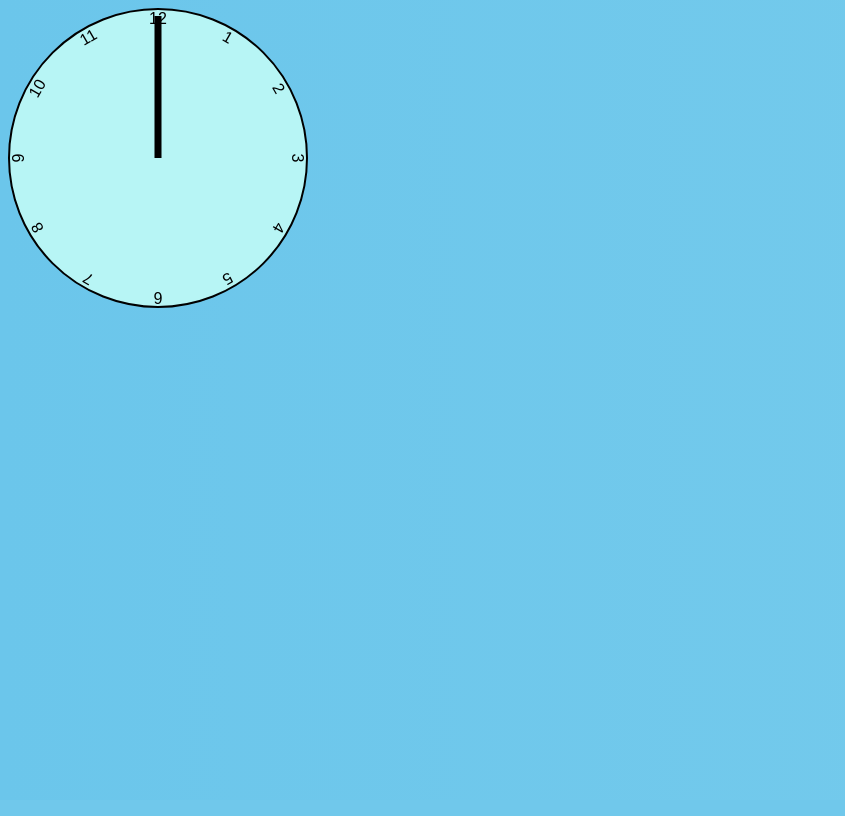
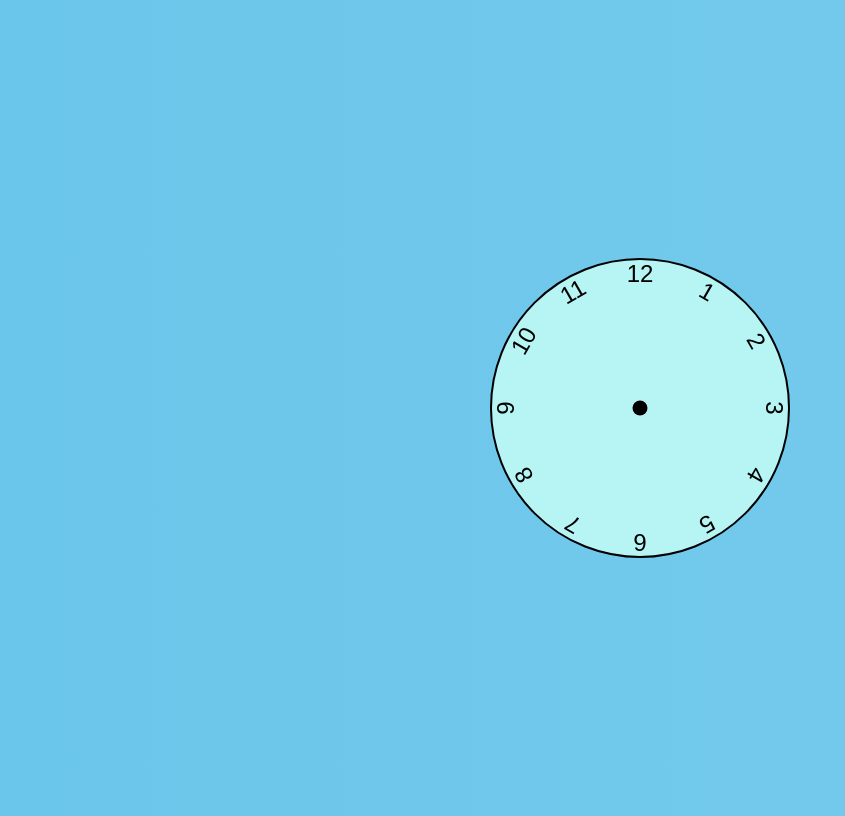
Before and after one commit to Deepak210298/Web-Development, a PHP site: page /Clock/Clock.html in a window 1280 px wide. Shown: the whole page, without its empty margins (0-845 px from the left). Before the commit the page ends 308 px from the top, so only its background shows below. Run offline with PHP 8.4, Linux system fonts and the light colour scheme.

Commit message:
Update Clock style.css

```diff
--- a/Clock/Clock style.css
+++ b/Clock/Clock style.css
@@ -1,4 +1,4 @@
-*{
+*, *::after, *::before{
     box-sizing: border-box;
     font-family: sans-serif;
 }
@@ -8,6 +8,11 @@ body{
         rgb(107, 198, 235),
         rgb(118, 203, 236)
     );
+    display: flex;
+    justify-content: center;
+    align-items: center;
+    min-height: 100vh;
+    overflow: hidden;
 }
 
 .clock{
@@ -19,28 +24,29 @@ body{
     position: relative;
 }
 
-.number{
+.clock .number{
     --rotation : 0;
     position: absolute;
+    font-size: 1.5rem;
     width: 100%;
     height: 100%;
     text-align: center;
     transform: rotate(var(--rotation));
 }
 
-.number1 { --rotation : 30deg; }
-.number2 { --rotation : 60deg; }
-.number3 { --rotation : 90deg; }
-.number4 { --rotation : 120deg; }
-.number5 { --rotation : 150deg; }
-.number6 { --rotation : 180deg; }
-.number7 { --rotation : 210deg; }
-.number8 { --rotation : 240deg; }
-.number9 { --rotation : 270deg; }
-.number10 { --rotation : 300deg; }
-.number11 { --rotation : 330deg; }
+.clock .number1 { --rotation : 30deg; }
+.clock .number2 { --rotation : 60deg; }
+.clock .number3 { --rotation : 90deg; }
+.clock .number4 { --rotation : 120deg; }
+.clock .number5 { --rotation : 150deg; }
+.clock .number6 { --rotation : 180deg; }
+.clock .number7 { --rotation : 210deg; }
+.clock .number8 { --rotation : 240deg; }
+.clock .number9 { --rotation : 270deg; }
+.clock .number10 { --rotation : 300deg; }
+.clock .number11 { --rotation : 330deg; }
 
-.minute{
+.clock .hand{
     --rotation : 0;
     position: absolute;
     bottom: 50%;
@@ -49,5 +55,40 @@ body{
     background-color: black;
     height: 48%;
     transform-origin: bottom;
+    border-top-left-radius: 10px;
+    border-top-right-radius: 10px;
+    border: 1px aolid white;
+    z-index: 10;
     transform: translateX(-50%) rotate(calc(var(--rotation) * 1deg));
 }
+
+.clock::after{
+    content: '';
+    position: absolute;
+    background-color: black;
+    top: 50%;
+    left: 50%;
+    z-index: 11;
+    width: 15px;
+    height: 15px;
+    border-radius: 50%;
+    transform: translate(-50%, -50%);
+}
+
+.clock .hand.second{
+    width: 5px;
+    height: 45%;
+    background-color: red;
+}
+
+.clock .hand.minute{
+    width: 7px;
+    height: 40%;
+    background-color: black;
+}
+
+.clock .hand.hour{
+    width: 10px;
+    height: 35%;
+    background-color: black;
+}
```
